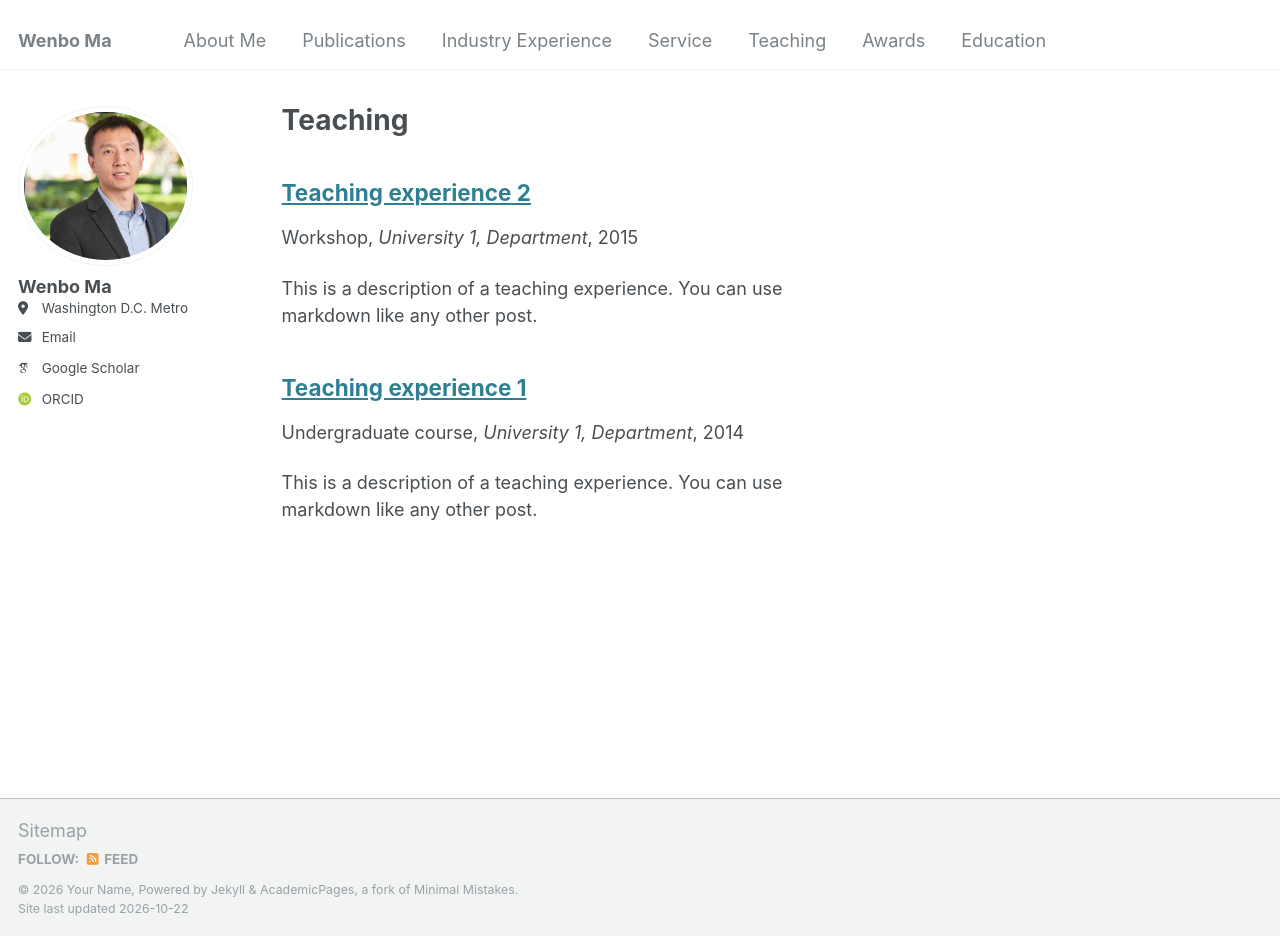
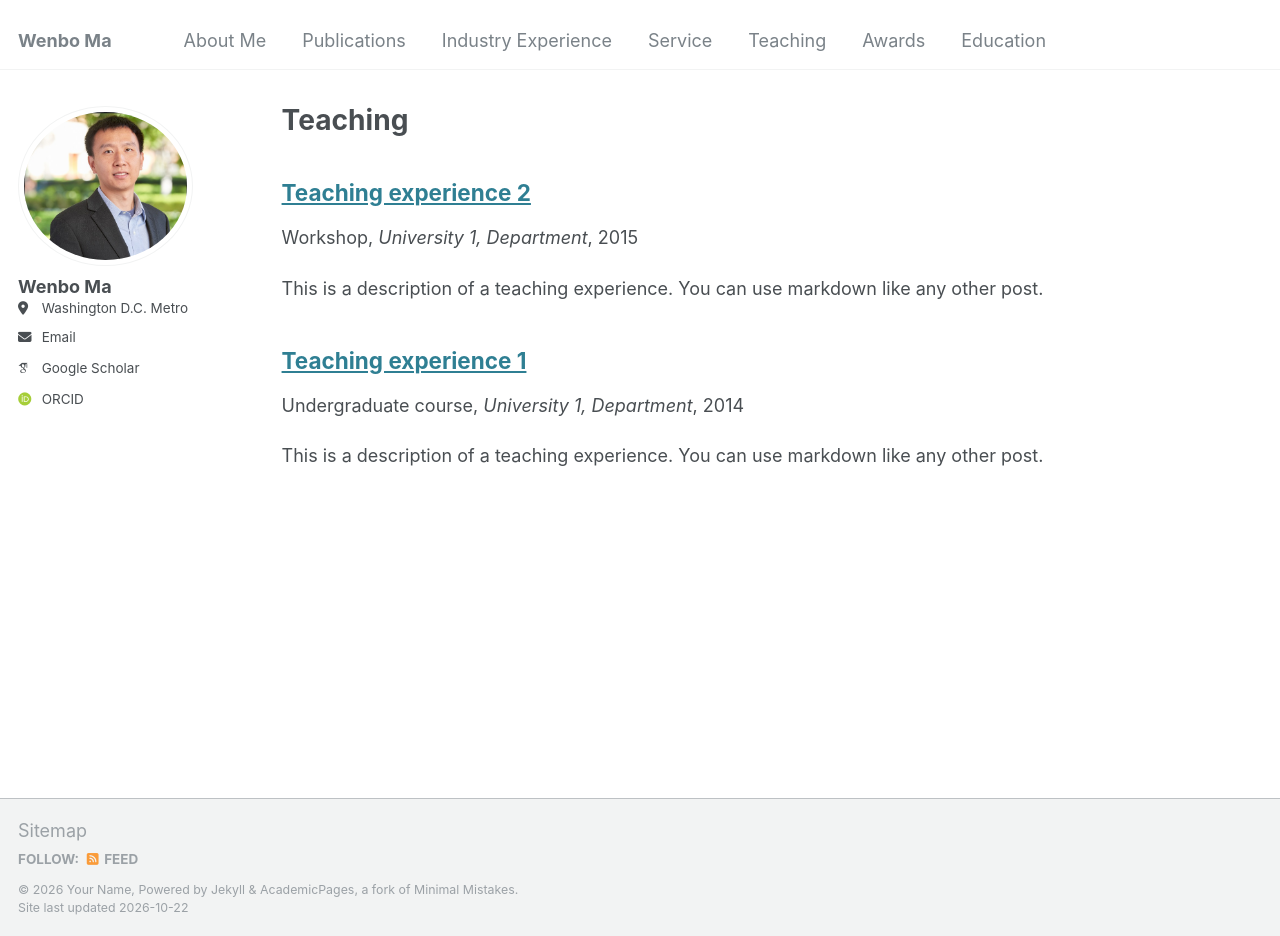
Before and after one commit to wenbo5565/wenbo5565.github.io, a Jekyll site: the page built from _pages/teaching.html, in a window 1280 px wide and 936 px high. Built offline with Jekyll 4.4.1, drawn with Linux system fonts in a browser that asks for light colours; some web fonts are replaced.

Commit message:
Widen content area by removing right-side whitespace
Drop the 2/12 suffix on .page and the right padding on .list__item so
text uses the full content width.

Co-Authored-By: Claude Opus 5.5 <noreply@anthropic.com>

```diff
--- a/_sass/_archive.scss
+++ b/_sass/_archive.scss
@@ -90,18 +90,6 @@
    ========================================================================== */
 
 .list__item {
-  @include breakpoint($medium) {
-    padding-right: $right-sidebar-width-narrow;
-  }
-
-  @include breakpoint($large) {
-    padding-right: $right-sidebar-width;
-  }
-
-  @include breakpoint($x-large) {
-    padding-right: $right-sidebar-width-wide;
-  }
-
   .page__meta {
     margin: 0 0 4px;
   }
--- a/_sass/_page.scss
+++ b/_sass/_page.scss
@@ -20,7 +20,6 @@
   @include breakpoint($large) {
     @include span(10 of 12 last);
     @include prefix(0.5 of 12);
-    @include suffix(2 of 12);
   }
 
   .page__inner-wrap {
```
